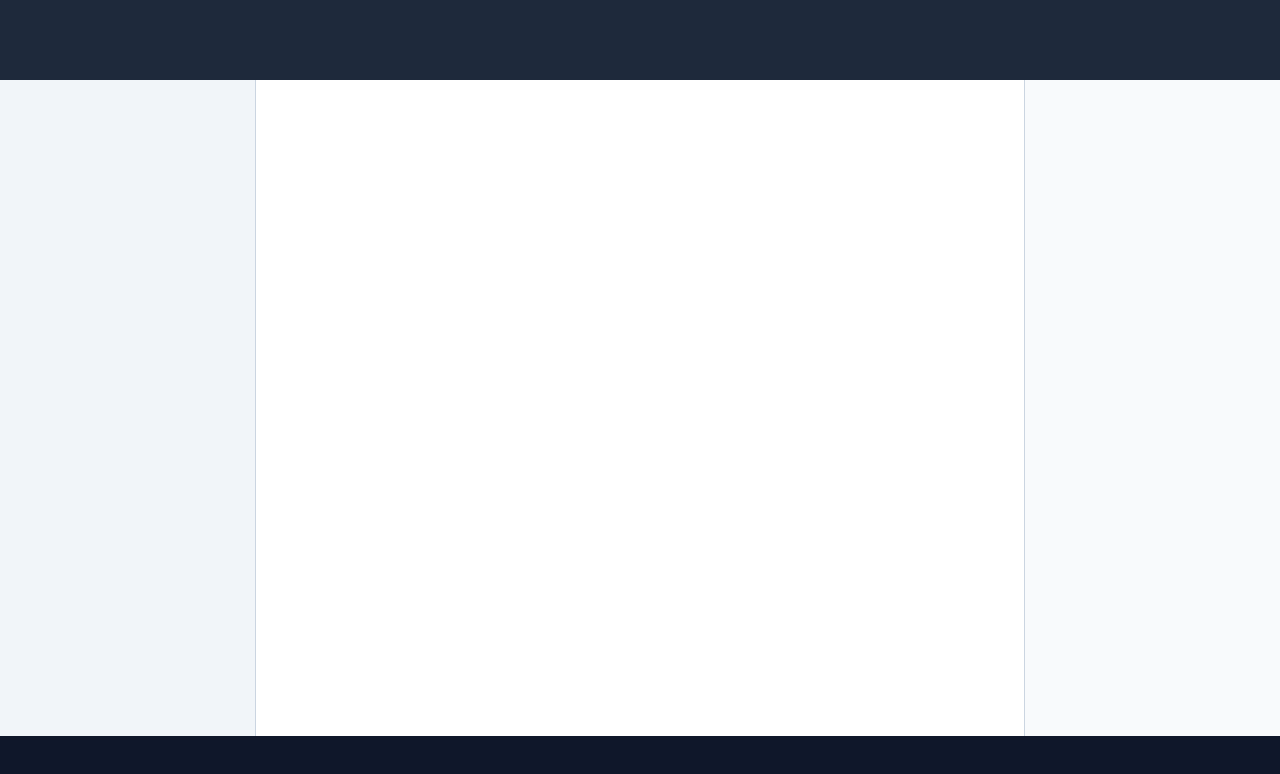
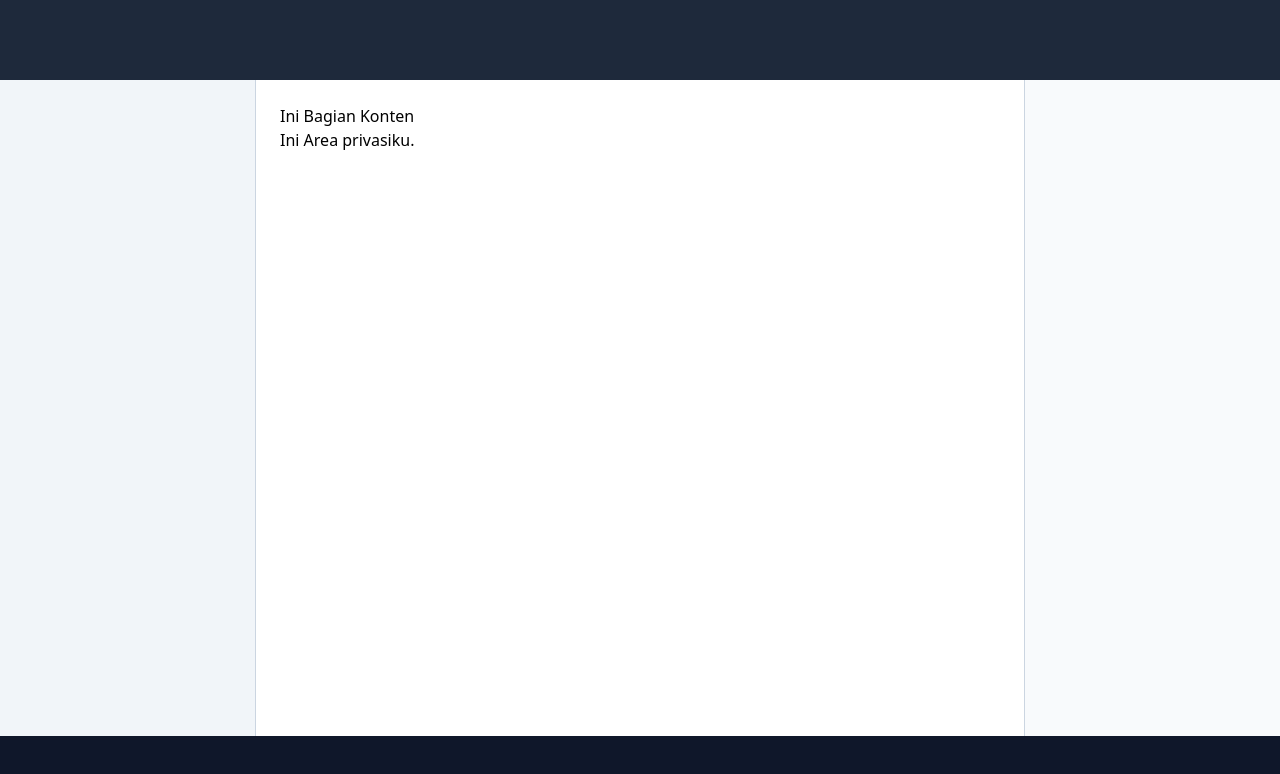
Before and after one commit to mhdfathanalaziz-arch/repositori-fathan, a plain HTML site: page index.html in a window 1280 px wide. Drawn offline with nearby package versions, Linux system fonts and the light colour scheme.

Commit message:
Add content headings to main section
Terdapat 2 tag yang ditambahkan ke dalam tag main dengan id main-content, kedua tag tersebut h1 dan h4

```diff
--- a/index.html
+++ b/index.html
@@ -17,6 +17,8 @@
             </nav>
 
         <main id="main-content" class="col-span-3 grid grid-cols-1 content-start bg-white p-6">
+            <h1> Ini Bagian Konten</h1>
+            <h4> Ini Area privasiku.</h4>
             <article class="grid grid-cols-1 gap-4">
                 </article>
         </main>
```
